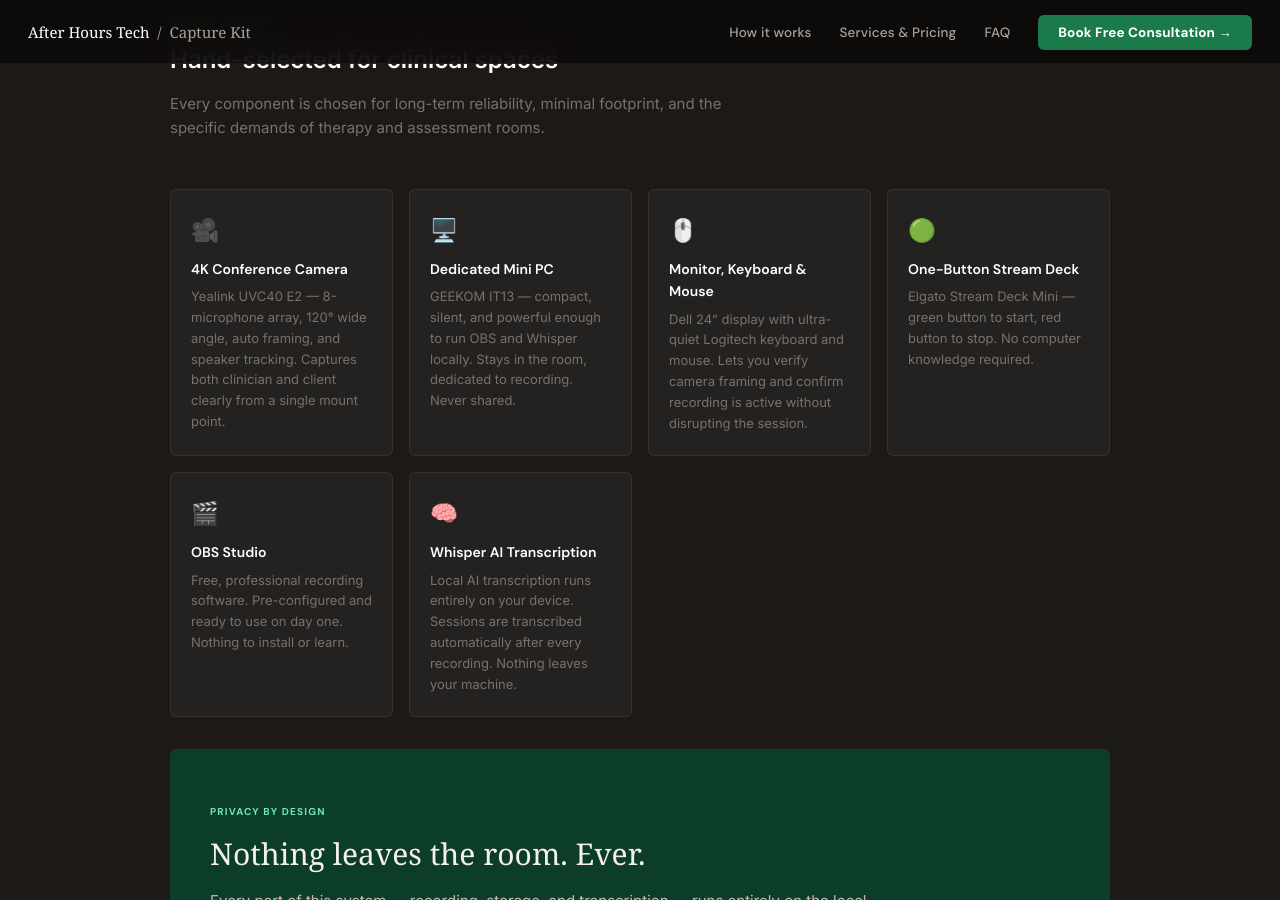
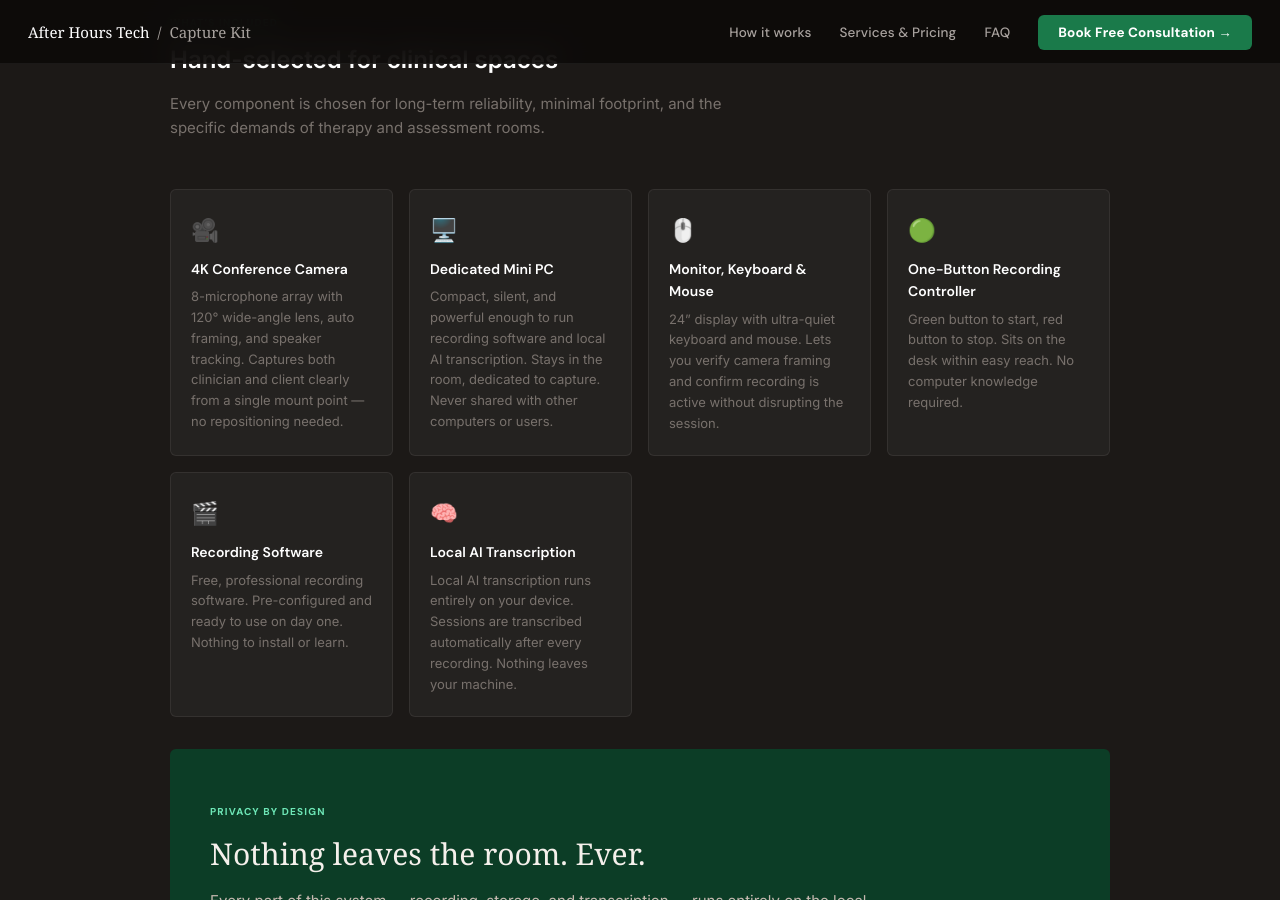
Before and after one commit to joshuafisherkeller/skillsforchildren, a Jekyll site: the page built from tech/capture-kit.html, in a window 1280 px wide and 900 px high, scrolled down 2261 px. Built offline with Jekyll 4.4.1, drawn with Linux system fonts in a browser that asks for light colours; some of the changed text lies outside the part shown.

Commit message:
fix(aht): remove brand names from Capture Kit cards — keep copy descriptive
- Camera: "Yealink UVC40 E2" → functional description
- Mini PC: "GEEKOM IT13" → functional description
- Monitor: "Dell/Logitech" → functional description
- Controller: "One-Button Stream Deck" → "One-Button Recording Controller"
- Controller body: "Elgato Stream Deck Mini" → functional description
- Software: "OBS Studio" → "Recording Software"
- Transcription: "Whisper AI Transcription" → "Local AI Transcription"
- Pricing list: "Full OBS + Stream Deck configuration" → "Full recording software + controller configuration"
- FAQ: "Yealink camera" → "conference camera"; "Stream Deck" → "recording controller"

Co-Authored-By: Claude Sonnet 4.6 <noreply@anthropic.com>

```diff
--- a/_layouts/capture-kit.html
+++ b/_layouts/capture-kit.html
@@ -467,31 +467,31 @@ layout: null
       <div class="aht-include-card reveal">
         <span class="aht-include-icon">🎥</span>
         <h4>4K Conference Camera</h4>
-        <p>Yealink UVC40 E2 &mdash; 8-microphone array, 120&deg; wide angle, auto framing, and speaker tracking. Captures both clinician and client clearly from a single mount point.</p>
+        <p>8-microphone array with 120&deg; wide-angle lens, auto framing, and speaker tracking. Captures both clinician and client clearly from a single mount point &mdash; no repositioning needed.</p>
       </div>
       <div class="aht-include-card reveal" style="transition-delay:.05s">
         <span class="aht-include-icon">🖥️</span>
         <h4>Dedicated Mini PC</h4>
-        <p>GEEKOM IT13 &mdash; compact, silent, and powerful enough to run OBS and Whisper locally. Stays in the room, dedicated to recording. Never shared.</p>
+        <p>Compact, silent, and powerful enough to run recording software and local AI transcription. Stays in the room, dedicated to capture. Never shared with other computers or users.</p>
       </div>
       <div class="aht-include-card reveal" style="transition-delay:.1s">
         <span class="aht-include-icon">🖱️</span>
         <h4>Monitor, Keyboard &amp; Mouse</h4>
-        <p>Dell 24&rdquo; display with ultra-quiet Logitech keyboard and mouse. Lets you verify camera framing and confirm recording is active without disrupting the session.</p>
+        <p>24&rdquo; display with ultra-quiet keyboard and mouse. Lets you verify camera framing and confirm recording is active without disrupting the session.</p>
       </div>
       <div class="aht-include-card reveal" style="transition-delay:.15s">
         <span class="aht-include-icon">🟢</span>
-        <h4>One-Button Stream Deck</h4>
-        <p>Elgato Stream Deck Mini &mdash; green button to start, red button to stop. No computer knowledge required.</p>
+        <h4>One-Button Recording Controller</h4>
+        <p>Green button to start, red button to stop. Sits on the desk within easy reach. No computer knowledge required.</p>
       </div>
       <div class="aht-include-card reveal" style="transition-delay:.2s">
         <span class="aht-include-icon">🎬</span>
-        <h4>OBS Studio</h4>
+        <h4>Recording Software</h4>
         <p>Free, professional recording software. Pre-configured and ready to use on day one. Nothing to install or learn.</p>
       </div>
       <div class="aht-include-card reveal" style="transition-delay:.25s">
         <span class="aht-include-icon">🧠</span>
-        <h4>Whisper AI Transcription</h4>
+        <h4>Local AI Transcription</h4>
         <p>Local AI transcription runs entirely on your device. Sessions are transcribed automatically after every recording. Nothing leaves your machine.</p>
       </div>
     </div>
@@ -561,7 +561,7 @@ layout: null
         <li>Free 30-minute scoping consultation</li>
         <li>We source and order all equipment for you</li>
         <li>Physical camera mount + professional cable routing</li>
-        <li>Full OBS + Stream Deck configuration</li>
+        <li>Full recording software + controller configuration</li>
         <li>Local Whisper AI transcription configured and tested</li>
         <li>Test recording before we leave</li>
         <li>On-site staff training &mdash; everyone knows the two buttons</li>
@@ -653,12 +653,12 @@ layout: null
 
       <details>
         <summary>Does this work in a home office or home-based practice? <span class="faq-chevron">&#9660;</span></summary>
-        <div class="faq-body">Yes &mdash; most clients are in exactly this situation. The Yealink camera sits on a shelf or desktop surface and is unobtrusive in any room. The mini PC fits in a cabinet or under a desk. Surface cable routing requires no drilling into walls and is fully reversible. The whole footprint is minimal and professional.</div>
+        <div class="faq-body">Yes &mdash; most clients are in exactly this situation. The conference camera sits on a shelf or desktop surface and is unobtrusive in any room. The mini PC fits in a cabinet or under a desk. Surface cable routing requires no drilling into walls and is fully reversible. The whole footprint is minimal and professional.</div>
       </details>
 
       <details>
         <summary>Do I need a separate observation room? <span class="faq-chevron">&#9660;</span></summary>
-        <div class="faq-body">No. The most common setup is a single room &mdash; camera on a shelf or surface, mini PC tucked under the desk or in a cabinet, Stream Deck on the desk. No second room, no observation window, no additional infrastructure needed.</div>
+        <div class="faq-body">No. The most common setup is a single room &mdash; camera on a shelf or surface, mini PC tucked under the desk or in a cabinet, recording controller on the desk. No second room, no observation window, no additional infrastructure needed.</div>
       </details>
 
       <details>
```
Also changed, not shown: Working_File.md (+99 -0 lines).
